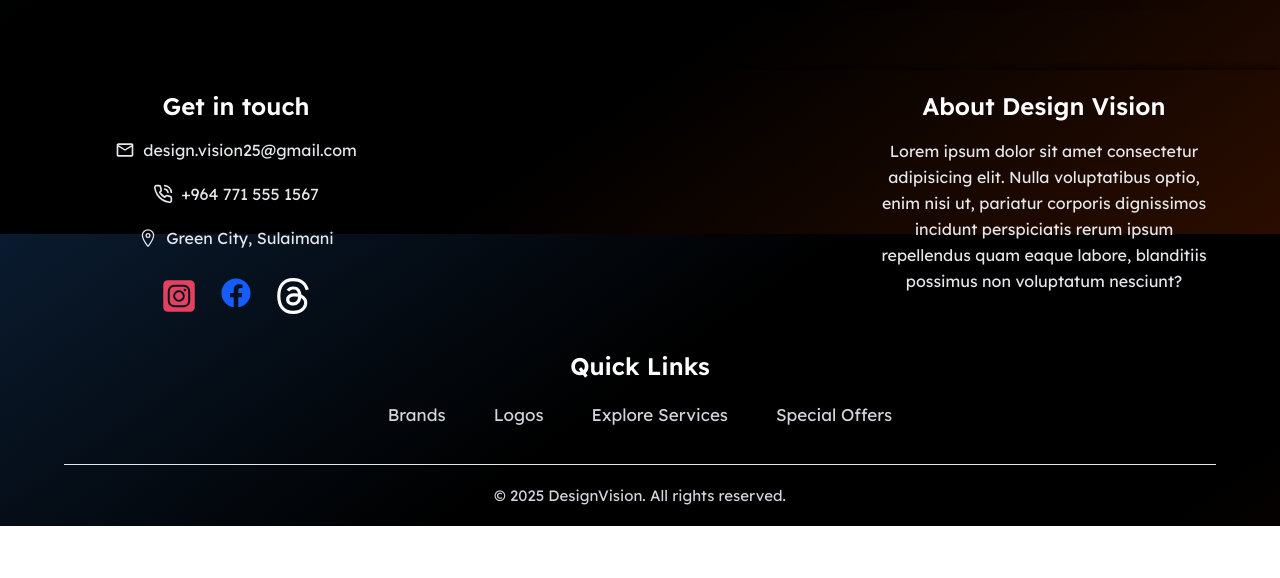
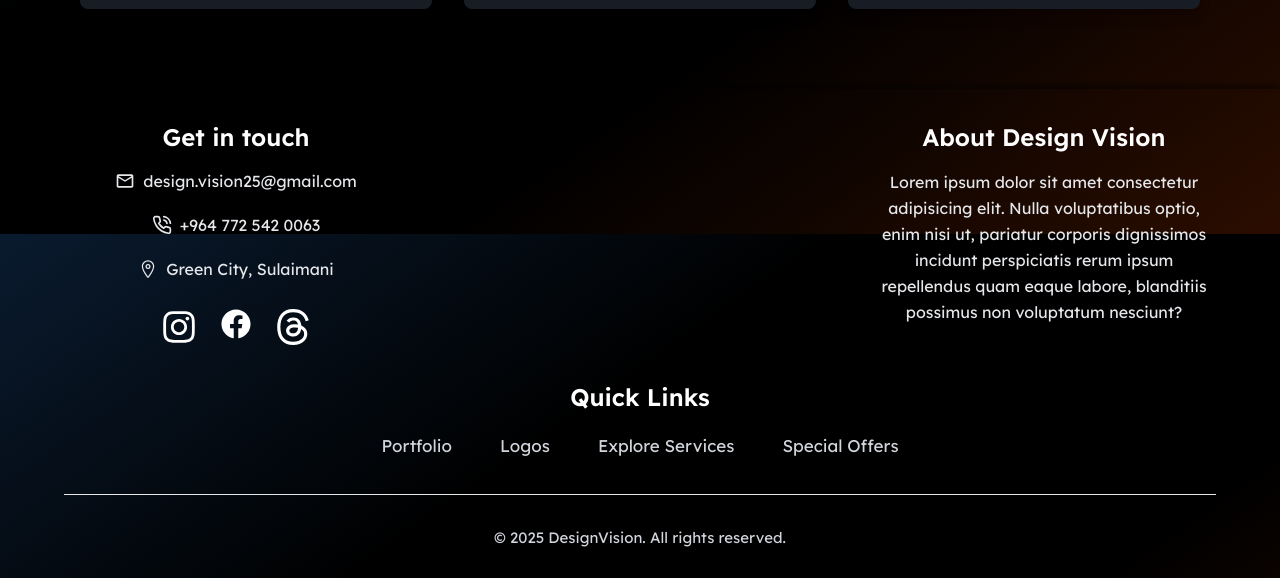
Before and after one commit to barezzali2/Design-Vision, a React (Vite) app: page / in a window 1280 px wide. Shown: the part 2966-3544 px from the top of the page. Before the commit the page ends 3492 px from the top, so only its background shows below. Built offline with nearby package versions, Linux system fonts and the light colour scheme.

Commit message:
Some changes in the sections

```diff
--- a/src/components/Footer.jsx
+++ b/src/components/Footer.jsx
@@ -2,29 +2,29 @@ import { Link } from "react-router-dom";
 import { MdOutlineMail } from "react-icons/md";
 import { LuPhoneCall } from "react-icons/lu";
 import { IoLocationOutline } from "react-icons/io5";
-import { FaSquareInstagram } from "react-icons/fa6";
+import { FaInstagram } from "react-icons/fa";
 import { FaFacebook } from "react-icons/fa";
 import { AiFillTikTok } from "react-icons/ai";
 import { SiThreads } from "react-icons/si";
 
 function Footer() {
   return (
-    <footer className="text-center py-5 shadow-[0_-5px_6px_-1px_rgba(0,0,0,0.5)] mt-20">
+    <footer className="text-center py-8 shadow-[0_-5px_6px_-1px_rgba(0,0,0,0.5)] mt-20">
       <div className="max-w-6xl mx-auto">
         {/* Contact Section */}
         <div className="mb-10 md:flex md:justify-between md:text-center md:gap-100 md:mb-2">
           <div className=" mb-12 md:mb-0 md:w-1/2 md:pr-8 ">
           <h2 className="text-2xl font-semibold mb-4 text-white">Get in touch</h2>
           <div className="flex flex-col items-center space-y-5 mb-7">
-            <a href="#" className="flex items-center space-x-2 text-gray-200 hover:text-gray-800 transition-colors md:hover:text-violet-700">
+            <a href="#" className="flex items-center space-x-2 text-gray-200 hover:text-gray-800 transition-colors md:hover:text-violet-500">
               <MdOutlineMail className="text-xl" />
               <span>design.vision25@gmail.com</span>
             </a>
-            <a href="#" className="flex items-center space-x-2 text-gray-200 hover:text-gray-800 transition-colors md:hover:text-violet-700">
+            <a href="#" className="flex items-center space-x-2 text-gray-200 hover:text-gray-800 transition-colors md:hover:text-violet-500">
               <LuPhoneCall className="text-xl" />
-              <span>+964 771 555 1567</span>
+              <span>+964 772 542 0063</span>
             </a>
-            <a href="#" className="flex items-center space-x-2 text-gray-200 hover:text-gray-800 transition-colors md:hover:text-violet-700">
+            <a href="#" className="flex items-center space-x-2 text-gray-200 hover:text-gray-800 transition-colors md:hover:text-violet-500">
               <IoLocationOutline className="text-xl" />
               <span>Green City, Sulaimani</span>
             </a>
@@ -32,13 +32,13 @@ function Footer() {
 
           {/* Social Media Icons */}
           <div className="flex justify-center space-x-6">
-            <a href="#" className="text-3xl text-[#e4405f] hover:text-pink-700 cursor-pointer md:text-4xl md:hover:transform-[scale(1.2)] md:transition-all duration-250 ease-in-out">
-              <FaSquareInstagram />
+            <a href="#" className="text-3xl hover:text-pink-700 cursor-pointer md:text-4xl md:hover:transform-[scale(1.2)] md:transition-all duration-250 ease-in-out">
+              <FaInstagram />
             </a>
-            <a href="#" className="text-3xl text-blue-600 hover:text-blue-700 cursor-pointer md:text-4xl transition-colors md:hover:transform-[scale(1.2)] md:transition-all duration-250 ease-in-out">
+            <a href="#" className="text-3xl hover:text-blue-700 cursor-pointer md:text-4xl transition-colors md:hover:transform-[scale(1.2)] md:transition-all duration-250 ease-in-out">
               <FaFacebook />
             </a>
-            <a href="#" className="text-3xl text-white cursor-pointer md:text-4xl md:hover:transform-[scale(1.2)] md:transition-all duration-250 ease-in-out">
+            <a href="#" className="text-3xl text-white hover:text-pink-700 cursor-pointer md:text-4xl md:hover:transform-[scale(1.2)] md:transition-all duration-250 ease-in-out">
               <SiThreads />
             </a>
           </div>
@@ -57,23 +57,23 @@ function Footer() {
         <div className="mb-6 md:mb-9">
           <h2 className="text-2xl font-semibold mb-4 text-white md:mb-5">Quick Links</h2>
           <div className="flex justify-center space-x-5 flex-wrap md:space-x-12">
-            <Link to="/brands" className="text-gray-300 hover:text-gray-800 transition-colors text-[14px] md:text-[17px]">
-              Brands
+            <Link to="/projects" className="text-gray-300 hover:text-indigo-400 transition-colors text-[14px] md:text-[17px]">
+              Portfolio
             </Link>
-            <Link to="/occasions" className="text-gray-300 hover:text-gray-800 transition-colors text-[14px] md:text-[17px]">
+            <Link to="/projects" className="text-gray-300 hover:text-indigo-400 transition-colors text-[14px] md:text-[17px]">
               Logos
             </Link>
-            <Link to="/men" className="text-gray-300 hover:text-gray-800 transition-colors text-[14px] md:text-[17px]">
+            <Link to="/services" className="text-gray-300 hover:text-indigo-400 transition-colors text-[14px] md:text-[17px]">
               Explore Services
             </Link>
-            <Link to="/occasions" className="text-gray-300 hover:text-gray-800 transition-colors text-[14px] md:text-[17px]">
+            <Link to="/services" className="text-gray-300 hover:text-indigo-400 transition-colors text-[14px] md:text-[17px]">
               Special Offers
             </Link>
           </div>
         </div>
 
         {/* Copyright */}
-        <div className="border-t border-gray-200 pt-5">
+        <div className="border-t border-gray-200 pt-8">
           <p className="text-gray-300 text-sm md:text-[15px]">
             © 2025 DesignVision. All rights reserved.
           </p>
--- a/src/components/home/ProjectsSection.jsx
+++ b/src/components/home/ProjectsSection.jsx
@@ -55,7 +55,7 @@ function ProjectsSection() {
 
         >
         <div className="text-center mb-8">
-          <h3 className="text-[25px] md:text-4xl font-bold mb-2">Explore Our Projects</h3>
+          <h3 className="text-[25px] md:text-4xl font-bold mb-2 md:mb-4">Explore Our Projects</h3>
           <p className="text-[15px] text-gray-300">
             Discover some of our latest and most creative work.
           </p>
--- a/src/components/home/ServicesSection.jsx
+++ b/src/components/home/ServicesSection.jsx
@@ -119,7 +119,7 @@ function ServicesSection() {
           transition={{ duration: 1.1 }}
           >
           <div className="text-center mb-8">
-            <h3 className="text-[25px] font-bold mb-2">What We Offer</h3>
+            <h3 className="text-[25px] md:text-4xl font-bold mb-2 md:mb-4">What We Offer</h3>
             <p className="text-[15px] text-gray-300">
               See what we offer as a creative team.
             </p>
```
